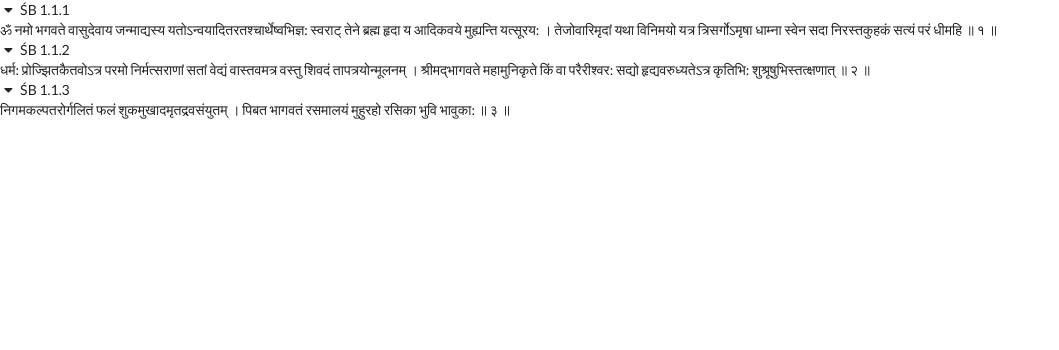
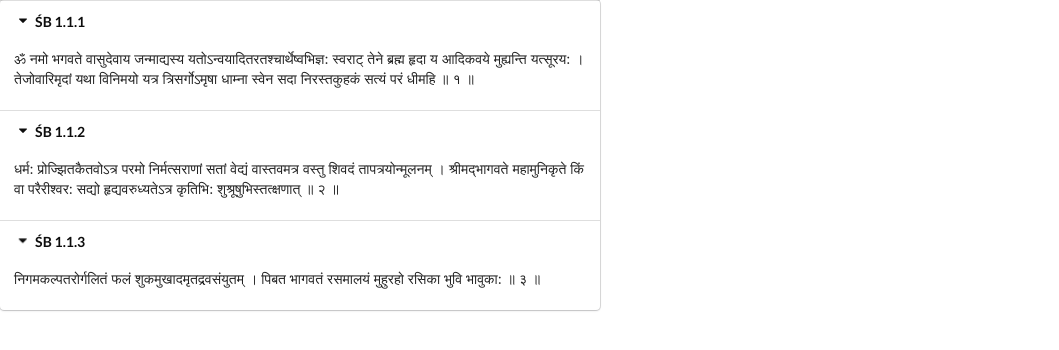
Before and after one commit to yunusparvezkhan/widget-app, a React (Create React App) app: page / in a window 1280 px wide. Shown: the top 350 px of the page, without its empty margins (0-1059 px from the left). Built offline with nearby package versions, Linux system fonts and the light colour scheme.

Commit message:
Migrated Semantic Source
Linked Semantic UI css file from cdn website rather than depending on a dependancy package of semantic-ui-react.

```diff
--- a/package.json
+++ b/package.json
@@ -9,8 +9,6 @@
     "react": "^18.2.0",
     "react-dom": "^18.2.0",
     "react-scripts": "5.0.1",
-    "semantic-ui-css": "^2.5.0",
-    "semantic-ui-react": "^2.1.4",
     "web-vitals": "^2.1.4"
   },
   "scripts": {
--- a/public/index.html
+++ b/public/index.html
@@ -1,15 +1,14 @@
 <!DOCTYPE html>
 <html lang="en">
+
 <head>
   <meta charset="utf-8" />
   <link rel="icon" href="%PUBLIC_URL%/favicon.ico" />
   <meta name="viewport" content="width=device-width, initial-scale=1" />
   <meta name="theme-color" content="#000000" />
-    <meta
-      name="description"
-      content="Web site created using create-react-app"
-    />
+  <meta name="description" content="Web site created using create-react-app" />
   <link rel="apple-touch-icon" href="%PUBLIC_URL%/logo192.png" />
+  <link rel="stylesheet" href="https://cdnjs.cloudflare.com/ajax/libs/semantic-ui/2.5.0/semantic.min.css">
   <!--
       manifest.json provides metadata used when your web app is installed on a
       user's mobile device or desktop. See https://developers.google.com/web/fundamentals/web-app-manifest/
@@ -26,6 +25,7 @@
     -->
   <title>React App</title>
 </head>
+
 <body>
   <noscript>You need to enable JavaScript to run this app.</noscript>
   <div id="root"></div>
@@ -40,4 +40,5 @@
       To create a production bundle, use `npm run build` or `yarn build`.
     -->
 </body>
+
 </html>
--- a/src/App.js
+++ b/src/App.js
@@ -6,23 +6,23 @@
 
   const items = [
     {
-      question: "ŚB 1.1.1",
-      answer: `ॐ नमो भगवते वासुदेवाय
+      title: "ŚB 1.1.1",
+      content: `ॐ नमो भगवते वासुदेवाय
       जन्माद्यस्य यतोऽन्वयादितरतश्चार्थेष्वभिज्ञ: स्वराट्
       तेने ब्रह्म हृदा य आदिकवये मुह्यन्ति यत्सूरय: ।
       तेजोवारिमृदां यथा विनिमयो यत्र त्रिसर्गोऽमृषा
       धाम्ना स्वेन सदा निरस्तकुहकं सत्यं परं धीमहि ॥ १ ॥`
     },
     {
-      question: "ŚB 1.1.2",
-      answer: `धर्म: प्रोज्झितकैतवोऽत्र परमो निर्मत्सराणां सतां
+      title: "ŚB 1.1.2",
+      content: `धर्म: प्रोज्झितकैतवोऽत्र परमो निर्मत्सराणां सतां
       वेद्यं वास्तवमत्र वस्तु शिवदं तापत्रयोन्मूलनम् ।
       श्रीमद्भागवते महामुनिकृते किं वा परैरीश्वर:
       सद्यो हृद्यवरुध्यतेऽत्र कृतिभि: शुश्रूषुभिस्तत्क्षणात् ॥ २ ॥`
     },
     {
-      question: "ŚB 1.1.3",
-      answer: `निगमकल्पतरोर्गलितं फलं
+      title: "ŚB 1.1.3",
+      content: `निगमकल्पतरोर्गलितं फलं
       शुकमुखादमृतद्रवसंयुतम् ।
       पिबत भागवतं रसमालयं
       मुहुरहो रसिका भुवि भावुका: ॥ ३ ॥`
--- a/src/components/accordion.js
+++ b/src/components/accordion.js
@@ -1,17 +1,17 @@
 import React from 'react'
-import "semantic-ui-css/semantic.min.css";
+
 
 const Accordion = ({ items }) => {
 
     const render = items.map(item => {
         return (
-            <div>
+            <div key={item.title}>
                 <div className='title active' >
                     <i className='dropdown icon' />
-                    {item.question}
+                    {item.title}
                 </div>
                 <div className='content active' >
-                    <p> {item.answer} </p>
+                    <p> {item.content} </p>
                 </div>
             </div>
         )
@@ -19,7 +19,7 @@
 
 
     return (
-        <div>
+        <div className='ui styled accordion'>
             {render}
         </div>
     )
```
Also changed, not shown: 1 other file (tests, documents, lock files or other folders). Lines whose indentation alone changed are shown as unchanged.
